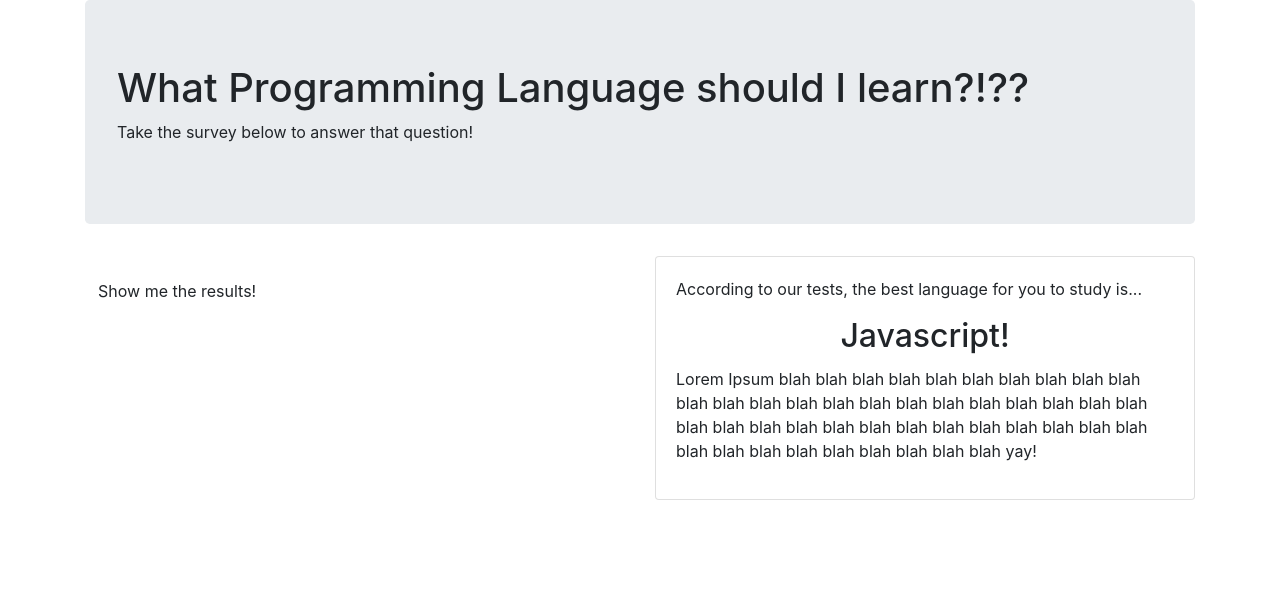
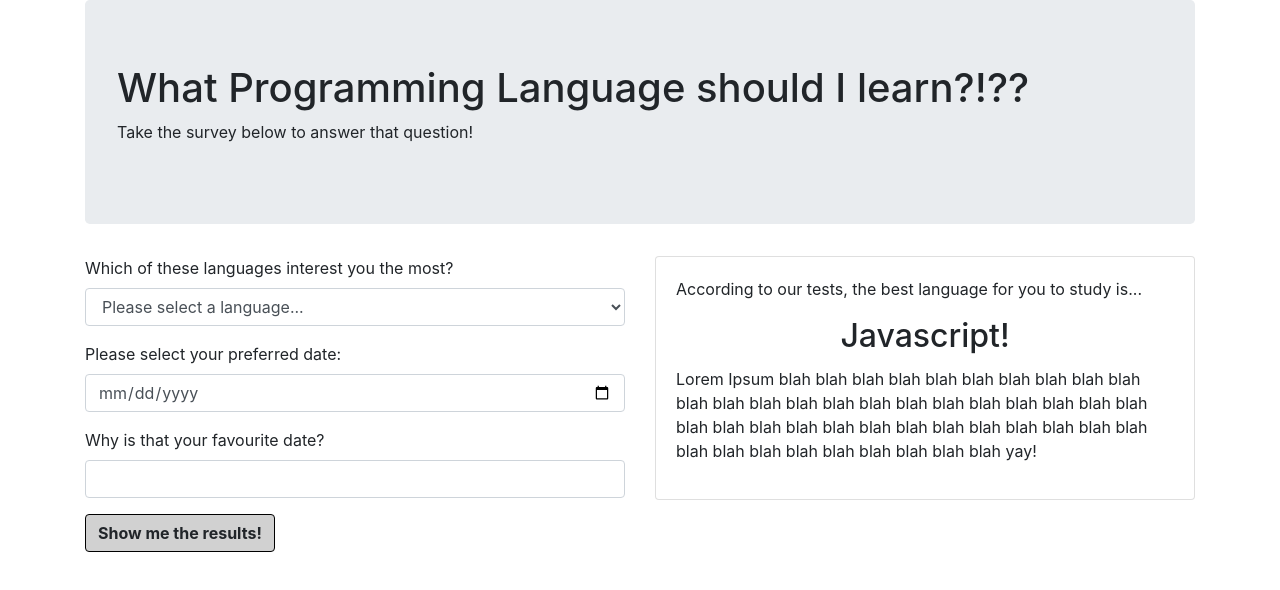
Before and after one commit to catperso/programming-survey, a plain HTML site: page index.html in a window 1280 px wide. Drawn offline with Linux system fonts and the light colour scheme.

Commit message:
WIP add survey questions

```diff
--- a/css/styles.css
+++ b/css/styles.css
@@ -1,3 +1,9 @@
 #results-language {
   text-align: center;
 }
+
+.btn {
+  border: 1px solid black;
+  background-color: rgb(209, 209, 209);
+  font-weight: bolder;
+}
--- a/index.html
+++ b/index.html
@@ -19,9 +19,35 @@
     <div class="row">
       <div class="col-lg-6">
         <form id="survey">
-          <div class="form-group"></div>
-          <div class="form-group"></div>
-          <div class="form-group"></div>
+          <div class="form-group">
+            <label for="surv-lang">Which of these languages interest you the most?</label>
+            <select class="form-control" id="surv-lang">
+              <option value="0">Please select a language...</option>
+              <option value="1">Ruby</option>
+              <option value="2">C#</option>
+              <option value="3">JavaScript</option>
+              <option value="4">Go</option>
+              <option value="5">Python</option>
+              <option value="6">Rust</option>
+              <option value="7">Swift</option>
+              <option value="8">Spanish</option>
+              <option value="9">French</option>
+              <option value="10">German</option>
+              <option value="11">Russian</option>
+              <option value="12">Chinese (simplified)</option>
+              <option value="13">Klingon</option>
+              <option value="14">English (simplified)</option>
+              <option value="15">English (UK)</option>
+            </select>
+          </div>
+          <div class="form-group">
+            <label for="surv-date">Please select your preferred date:</label>
+            <input id="surv-date" class="form-control" type="date">
+          </div>
+          <div class="form-group">
+            <label for="surv-why">Why is that your favourite date?</label>
+            <input id="surv-why" class="form-control" type="text">
+          </div>
           <div class="form-group"></div>
           <div class="form-group"></div>
           <button type="submit" class="btn">Show me the results!</button>
```
